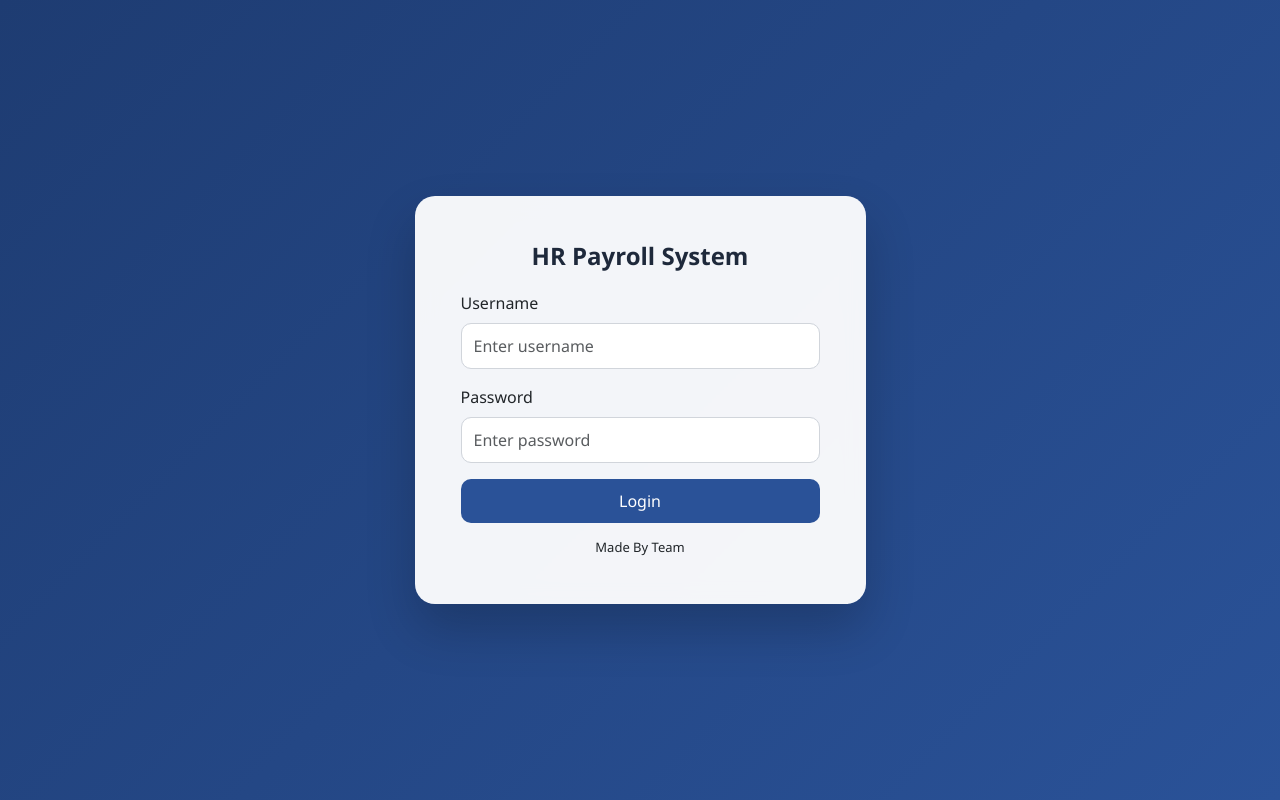
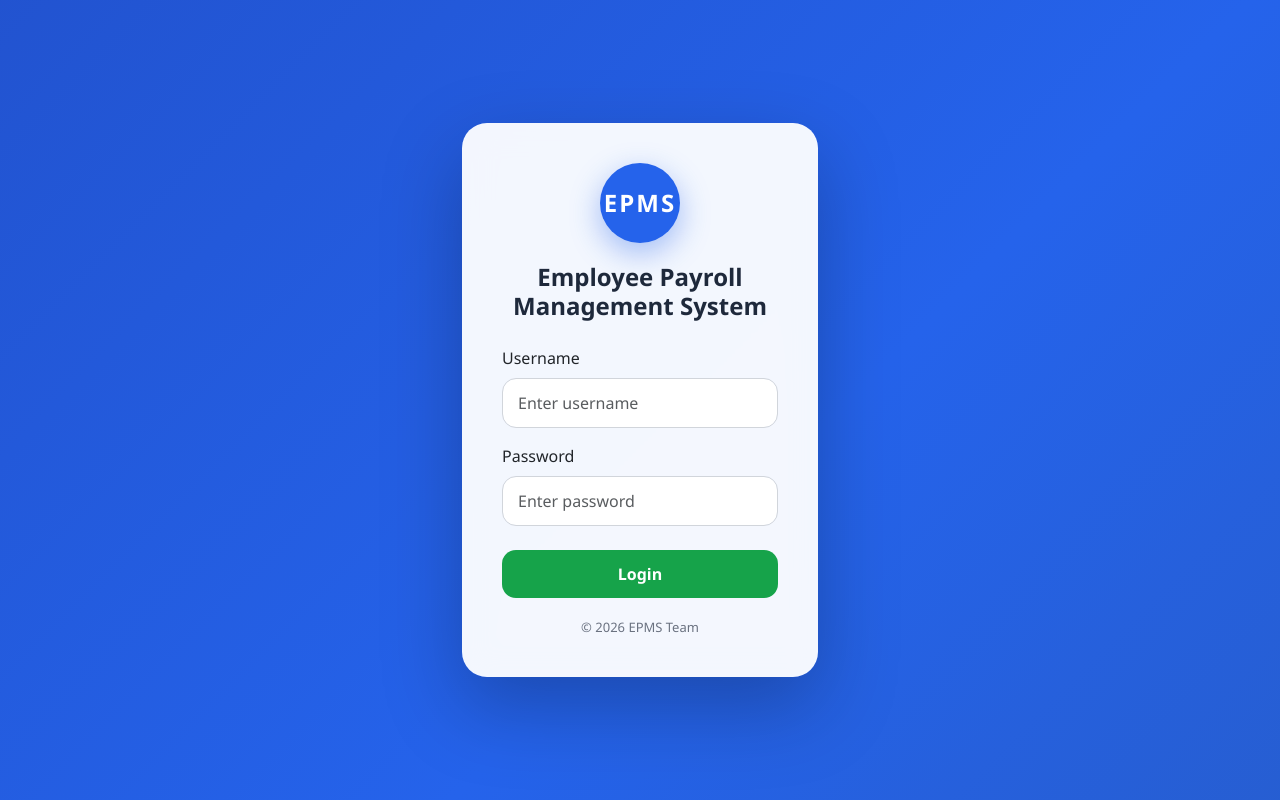
Before and after one commit to AyanMulani/employeepayroll, a Flask app: page /login in a window 1280 px wide. Run offline with Flask 3, Linux system fonts and the light colour scheme.

Commit message:
Update login page for Employee Payroll Management System

```diff
--- a/templates/login.html
+++ b/templates/login.html
@@ -2,77 +2,105 @@
 <html>
 <head>
 <meta charset="utf-8">
-<title>Login - HR Payroll</title>
+<title>Login - EPMS</title>
+<meta name="viewport" content="width=device-width, initial-scale=1">
 
 <link href="https://cdn.jsdelivr.net/npm/bootstrap@5.3.2/dist/css/bootstrap.min.css" rel="stylesheet">
 
 <style>
 
-/* ===== Background ===== */
+/* ===== Animated Blue Background ===== */
 body{
     min-height:100vh;
-    background: linear-gradient(135deg,#1e3c72,#2a5298);
+    background: linear-gradient(-45deg,#1e3c72,#2a5298,#2563eb,#1e40af);
+    background-size:400% 400%;
+    animation: gradientMove 8s ease infinite;
     display:flex;
     align-items:center;
     justify-content:center;
     font-family: 'Segoe UI', sans-serif;
 }
 
+@keyframes gradientMove{
+    0%{background-position:0% 50%}
+    50%{background-position:100% 50%}
+    100%{background-position:0% 50%}
+}
+
 /* ===== Card Styling ===== */
 .login-card{
     border:none;
-    border-radius:20px;
-    box-shadow:0 25px 50px rgba(0,0,0,0.2);
-    padding:30px;
+    border-radius:25px;
+    box-shadow:0 30px 80px rgba(0,0,0,0.25);
+    padding:40px;
     background:rgba(255,255,255,0.95);
-    backdrop-filter:blur(10px);
+    backdrop-filter:blur(15px);
+    transition:0.3s ease;
+}
+
+.login-card:hover{
+    transform:translateY(-5px);
+}
+
+/* ===== Logo Circle ===== */
+.logo-circle{
+    width:80px;
+    height:80px;
+    background:#2563eb;
+    border-radius:50%;
+    margin:0 auto 20px;
+    display:flex;
+    align-items:center;
+    justify-content:center;
+    color:white;
+    font-size:24px;
+    font-weight:700;
+    letter-spacing:2px;
+    box-shadow:0 10px 30px rgba(37,99,235,0.4);
 }
 
 /* ===== Title ===== */
 .login-title{
     font-weight:600;
-    margin-bottom:20px;
+    margin-bottom:25px;
     color:#1e293b;
 }
 
 /* ===== Inputs ===== */
 .form-control{
-    border-radius:10px;
-    padding:10px 12px;
+    border-radius:14px;
+    padding:12px 15px;
     border:1px solid #d1d5db;
     transition:0.2s ease;
 }
 
 .form-control:focus{
-    border-color:#2a5298;
-    box-shadow:0 0 0 3px rgba(42,82,152,0.2);
+    border-color:#2563eb;
+    box-shadow:0 0 0 3px rgba(37,99,235,0.2);
 }
 
 /* ===== Button ===== */
 .btn-primary{
     width:100%;
-    border-radius:10px;
-    padding:10px;
-    font-weight:500;
-    background:#2a5298;
+    border-radius:14px;
+    padding:12px;
+    font-weight:600;
+    background:#16a34a;
     border:none;
-    transition:0.2s ease;
+    transition:0.3s ease;
 }
 
 .btn-primary:hover{
-    background:#1e3c72;
+    background:#15803d;
+    transform:translateY(-2px);
 }
 
-/* ===== Small Footer Text ===== */
+/* ===== Footer Text ===== */
 .small-text{
     font-size:13px;
-    margin-top:15px;
+    margin-top:20px;
     text-align:center;
-}
-
-.small-text a{
-    text-decoration:none;
-    color:#2a5298;
+    color:#6b7280;
 }
 
 </style>
@@ -83,31 +111,34 @@ body{
 
 <div class="container">
     <div class="row justify-content-center">
-        <div class="col-md-5">
-            <div class="card login-card">
-                <div class="card-body">
-                    <h4 class="login-title text-center">HR Payroll System</h4>
+        <div class="col-md-5 col-lg-4">
+            <div class="card login-card text-center">
+
+                <div class="logo-circle">
+                    EPMS
+                </div>
+
+                <h4 class="login-title">Employee Payroll Management System</h4>
 
                 <form method="POST" action="{{ url_for('login') }}">
 
-                        <div class="mb-3">
+                    <div class="mb-3 text-start">
                         <label class="form-label">Username</label>
                         <input name="username" class="form-control" placeholder="Enter username" required>
                     </div>
 
-                        <div class="mb-3">
+                    <div class="mb-3 text-start">
                         <label class="form-label">Password</label>
                         <input name="password" type="password" class="form-control" placeholder="Enter password" required>
                     </div>
 
-                        <button class="btn btn-primary">Login</button>
+                    <button class="btn btn-primary mt-2">Login</button>
                 </form>
 
                 <div class="small-text">
-                        Made By Team
+                    © 2026 EPMS Team
                 </div>
 
-                </div>
             </div>
         </div>
     </div>
```
Lines whose indentation alone changed are shown as unchanged.
